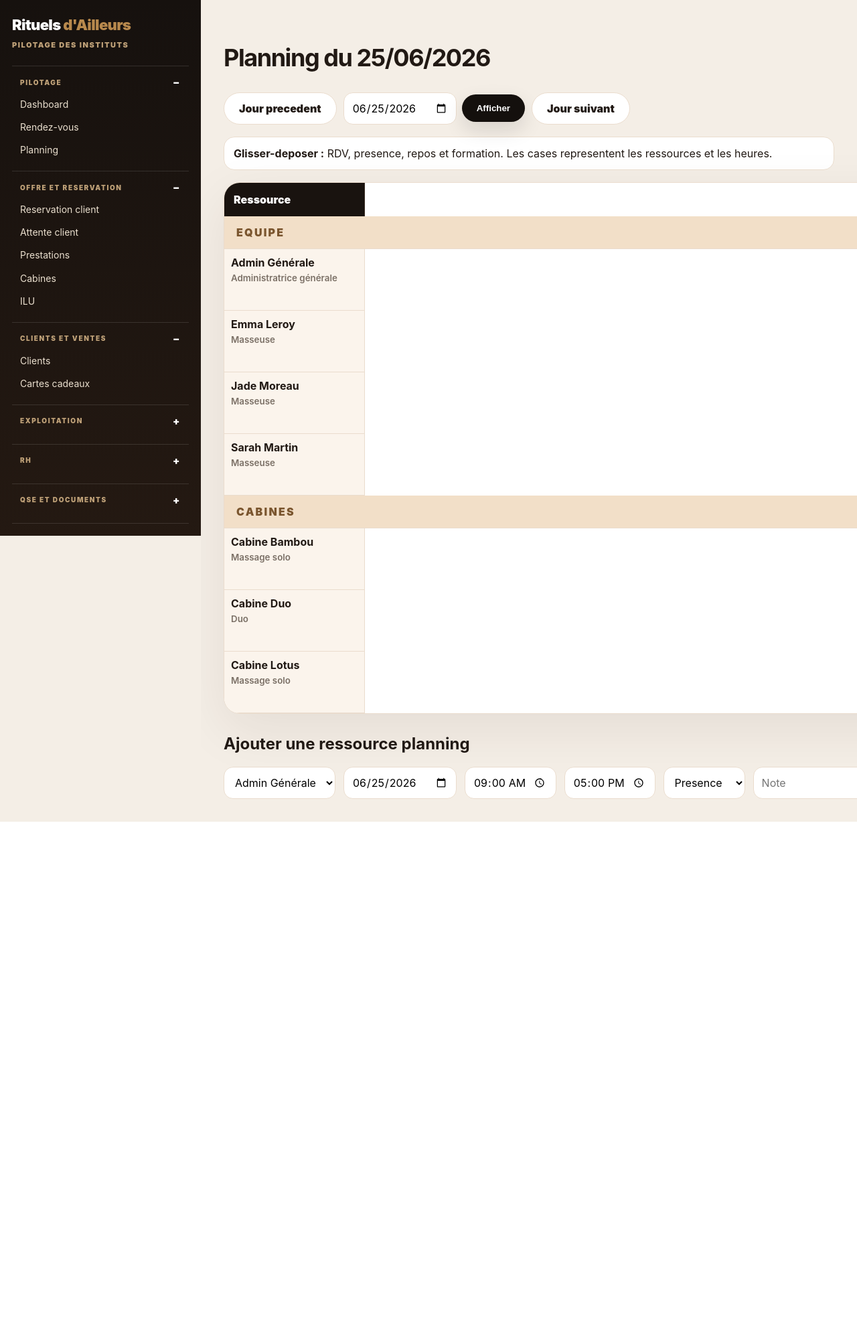
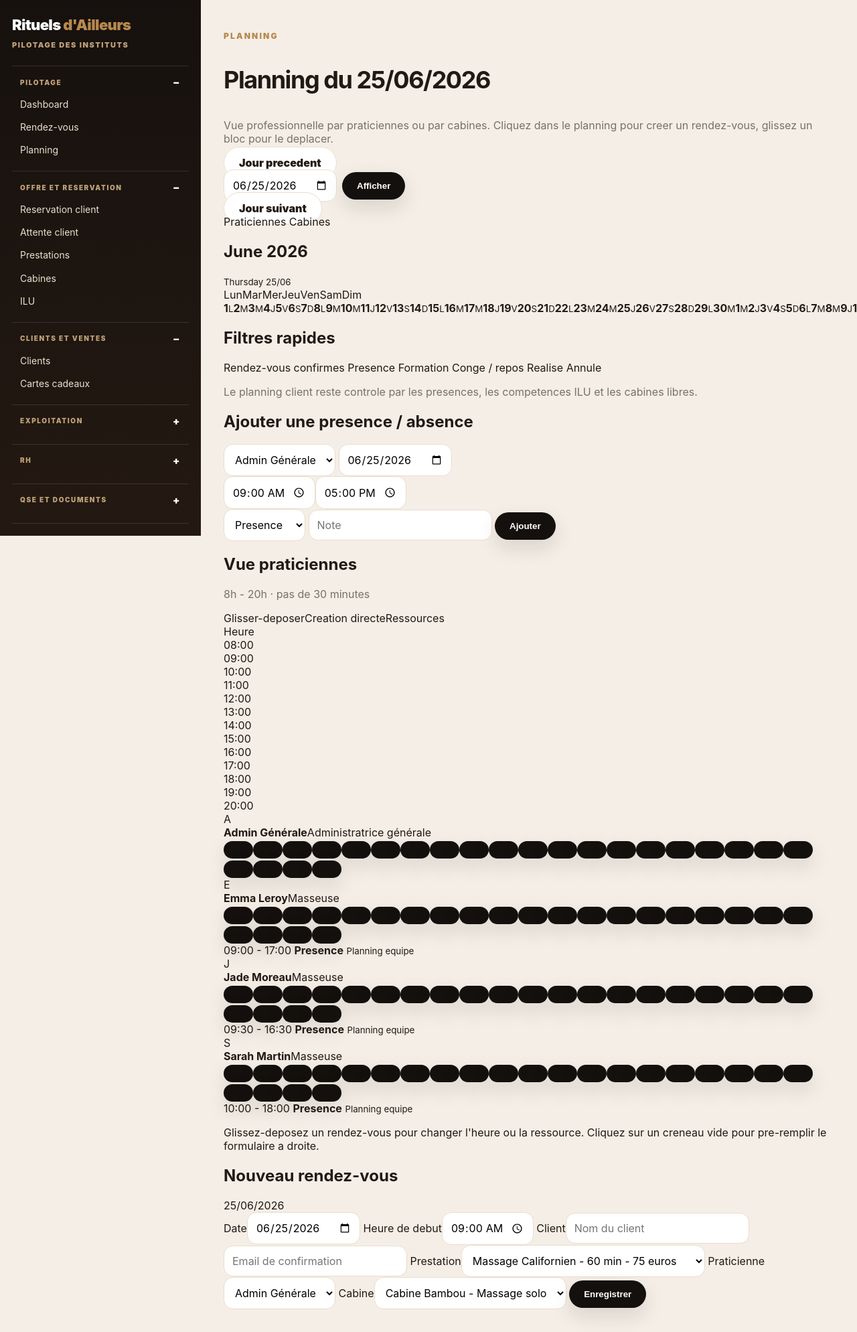
Before and after one commit to Normaxis/Rituelsd-ailleurs, a Flask app: page /admin/planning/ in a window 1280 px wide. Shown: the whole page at 67% size. Before the commit the page ends 1227 px from the top, so only its background shows below. Run offline with Flask 3, Linux system fonts and the light colour scheme; a user stored in the database is signed in.

Commit message:
Interface planning pro praticiennes cabines

```diff
--- a/app/templates/planning/board_body.html
+++ b/app/templates/planning/board_body.html
@@ -1,13 +1,123 @@
 <link rel="stylesheet" href="{{ url_for('static', filename='css/planning.css') }}">
-<h1>Planning du {{ selected_date.strftime('%d/%m/%Y') }}</h1>
-<div class="toolbar-actions"><a class="btn ghost" href="{{ url_for('planning.index', date=prev_day.isoformat()) }}">Jour precedent</a><form method="get" class="date-form"><input type="date" name="date" value="{{ selected_date.isoformat() }}"><button>Afficher</button></form><a class="btn ghost" href="{{ url_for('planning.index', date=next_day.isoformat()) }}">Jour suivant</a></div>
-<p class="legend"><b>Glisser-deposer :</b> RDV, presence, repos et formation. Les cases representent les ressources et les heures.</p>
-<section class="scheduler pro-scheduler" data-date="{{ selected_date.isoformat() }}">
-<div class="scheduler-head"><div>Ressource</div>{% for h in hours %}<div>{{h}}h</div>{% endfor %}</div>
-<div class="resource-section">Equipe</div>
-{% for u in users %}<div class="scheduler-row"><div class="resource"><b>{{u.full_name}}</b><small>{{u.role.label if u.role else ''}}</small></div>{% for h in hours %}<div class="cell drop-cell" data-resource-type="user" data-resource-id="{{u.id}}" data-hour="{{h}}">{% for s in slots if s.user_id==u.id and s.start_time.hour<=h and s.end_time.hour>h %}<span draggable="true" data-event-type="slot" data-event-id="{{s.id}}" class="event {{s.status}}">{{s.status}}</span>{% endfor %}{% for a in appointments if a.user_id==u.id and a.start_at.hour==h %}<span draggable="true" data-event-type="appointment" data-event-id="{{a.id}}" class="event rdv"><b>{{a.start_at.strftime('%H:%M')}}</b> {{a.treatment.name}}<br><small>{{a.customer_name}} - {{a.cabin.name}}</small></span>{% endfor %}</div>{% endfor %}</div>{% endfor %}
-<div class="resource-section">Cabines</div>
-{% for c in cabins %}<div class="scheduler-row cabin-row"><div class="resource"><b>{{c.name}}</b><small>{{c.cabin_type}}</small></div>{% for h in hours %}<div class="cell drop-cell" data-resource-type="cabin" data-resource-id="{{c.id}}" data-hour="{{h}}">{% for a in appointments if a.cabin_id==c.id and a.start_at.hour==h %}<span draggable="true" data-event-type="appointment" data-event-id="{{a.id}}" class="event rdv"><b>{{a.start_at.strftime('%H:%M')}}</b> {{a.treatment.name}}<br><small>{{a.user.full_name}}</small></span>{% endfor %}</div>{% endfor %}</div>{% endfor %}
+
+<section class="planning-pro-page" data-date="{{ selected_date.isoformat() }}" data-view="{{ selected_view }}">
+  <div class="planning-pro-title">
+    <div>
+      <p class="eyebrow">Planning</p>
+      <h1>Planning du {{ selected_date.strftime('%d/%m/%Y') }}</h1>
+      <p class="muted">Vue professionnelle par praticiennes ou par cabines. Cliquez dans le planning pour creer un rendez-vous, glissez un bloc pour le deplacer.</p>
+    </div>
+    <div class="planning-actions-top">
+      <a class="btn ghost" href="{{ url_for('planning.index', date=prev_day.isoformat(), view=selected_view) }}">Jour precedent</a>
+      <form method="get" class="date-form"><input type="hidden" name="view" value="{{ selected_view }}"><input type="date" name="date" value="{{ selected_date.isoformat() }}"><button>Afficher</button></form>
+      <a class="btn ghost" href="{{ url_for('planning.index', date=next_day.isoformat(), view=selected_view) }}">Jour suivant</a>
+    </div>
+  </div>
+
+  <div class="planning-view-switch">
+    <a class="{{ 'active' if selected_view=='user' }}" href="{{ url_for('planning.index', date=selected_date.isoformat(), view='user') }}">Praticiennes</a>
+    <a class="{{ 'active' if selected_view=='cabin' }}" href="{{ url_for('planning.index', date=selected_date.isoformat(), view='cabin') }}">Cabines</a>
+  </div>
+
+  <div class="planner-layout-pro">
+    <aside class="planner-side-panel">
+      <section class="planner-card mini-calendar-card">
+        <div class="mini-calendar-head"><h2>{{ selected_date.strftime('%B %Y')|capitalize }}</h2><small>{{ selected_date.strftime('%A %d/%m')|capitalize }}</small></div>
+        <div class="mini-weekdays"><span>Lun</span><span>Mar</span><span>Mer</span><span>Jeu</span><span>Ven</span><span>Sam</span><span>Dim</span></div>
+        <div class="mini-month-grid">
+          {% for week in month_weeks %}{% for day in week %}<a class="mini-day {{ 'outside' if day.outside }} {{ 'today' if day.today }} {{ 'selected' if day.selected }}" href="{{ url_for('planning.index', date=day.date.isoformat(), view=selected_view) }}"><b>{{ day.date.day }}</b><small>{{ ['L','M','M','J','V','S','D'][day.date.weekday()] }}</small></a>{% endfor %}{% endfor %}
+        </div>
+      </section>
+
+      <section class="planner-card legend-card">
+        <h2>Filtres rapides</h2>
+        <div class="legend-list">
+          <span><i class="swatch rdv"></i> Rendez-vous confirmes</span>
+          <span><i class="swatch present"></i> Presence</span>
+          <span><i class="swatch training"></i> Formation</span>
+          <span><i class="swatch holiday"></i> Conge / repos</span>
+          <span><i class="swatch completed"></i> Realise</span>
+          <span><i class="swatch cancelled"></i> Annule</span>
+        </div>
+        <p class="muted small-note">Le planning client reste controle par les presences, les competences ILU et les cabines libres.</p>
+      </section>
+
+      <section class="planner-card workslot-card">
+        <h2>Ajouter une presence / absence</h2>
+        <form class="planning-form-side" method="post">
+          <select name="user_id">{% for u in users %}<option value="{{u.id}}">{{u.full_name}}</option>{% endfor %}</select>
+          <input type="date" name="work_date" value="{{selected_date.isoformat()}}">
+          <div class="time-row"><input type="time" name="start_time" value="09:00"><input type="time" name="end_time" value="17:00"></div>
+          <select name="status"><option value="present">Presence</option><option value="off">Repos</option><option value="holiday">Conge</option><option value="training">Formation</option></select>
+          <input name="note" placeholder="Note">
+          <button>Ajouter</button>
+        </form>
+      </section>
+    </aside>
+
+    <main class="scheduler-main-pro">
+      <div class="scheduler-toolbar-pro">
+        <div>
+          <h2>{{ 'Vue praticiennes' if selected_view=='user' else 'Vue cabines' }}</h2>
+          <p class="muted">{{ scheduler_start_hour }}h - {{ scheduler_end_hour }}h · pas de 30 minutes</p>
+        </div>
+        <div class="toolbar-badges"><span>Glisser-deposer</span><span>Creation directe</span><span>Ressources</span></div>
+      </div>
+
+      <div class="calendar-board-wrap">
+        <div class="calendar-board" style="--cols: {{ board_resources|length if board_resources else 1 }}; --slots: {{ time_slots|length }};">
+          <div class="time-column">
+            <div class="time-header">Heure</div>
+            <div class="time-track">
+              {% for marker in time_markers %}<div class="time-marker" style="top:{{ marker.top }}%">{{ marker.label }}</div>{% endfor %}
+            </div>
+          </div>
+
+          <div class="resource-columns">
+            {% for resource in board_resources %}
+            <section class="resource-column" data-resource-id="{{ resource.id }}" data-resource-type="{{ resource.type }}">
+              <header class="resource-header-pro">
+                <div class="avatar-dot">{{ resource.name[:1] }}</div>
+                <div><b>{{ resource.name }}</b><span>{{ resource.subtitle }}</span></div>
+              </header>
+              <div class="resource-track">
+                <div class="slot-grid">
+                  {% for slot in time_slots %}<button type="button" class="slot-drop" data-resource-type="{{ resource.type }}" data-resource-id="{{ resource.id }}" data-time="{{ slot.time }}" title="Creer a {{ slot.time }}"></button>{% endfor %}
+                </div>
+                {% for block in resource.blocks %}
+                <article class="planning-block block-{{ block.kind|replace(' ', '-') }} {{ 'is-event' if block.appointment or block.slot }}" style="top:{{ block.top }}%;height:{{ block.height }}%;" {% if block.appointment %}draggable="true" data-event-type="appointment" data-event-id="{{ block.appointment.id }}"{% elif block.slot %}draggable="true" data-event-type="slot" data-event-id="{{ block.slot.id }}"{% endif %}>
+                  <span class="block-hour">{{ block.time }}</span>
+                  <b>{{ block.title }}</b>
+                  <small>{{ block.subtitle }}</small>
+                </article>
+                {% endfor %}
+              </div>
+            </section>
+            {% else %}
+            <div class="empty-board">Aucune ressource active.</div>
+            {% endfor %}
+          </div>
+        </div>
+      </div>
+      <p class="scheduler-hint">Glissez-deposez un rendez-vous pour changer l'heure ou la ressource. Cliquez sur un creneau vide pour pre-remplir le formulaire a droite.</p>
+    </main>
+
+    <aside class="create-panel-pro">
+      <section class="planner-card create-card">
+        <div class="create-card-head"><h2>Nouveau rendez-vous</h2><span id="selectedSlotLabel">{{ selected_date.strftime('%d/%m/%Y') }}</span></div>
+        <form method="post" action="{{ url_for('planning.create_appointment') }}" id="planningCreateForm" class="create-rdv-form">
+          <input type="hidden" name="view" value="{{ selected_view }}">
+          <label>Date</label><input type="date" name="date" id="createDate" value="{{ selected_date.isoformat() }}" required>
+          <label>Heure de debut</label><input type="time" name="time" id="createTime" value="09:00" required>
+          <label>Client</label><input name="customer_name" placeholder="Nom du client" required><input name="customer_email" placeholder="Email de confirmation">
+          <label>Prestation</label><select name="treatment_id" required>{% for t in treatments %}<option value="{{ t.id }}">{{ t.name }} - {{ t.duration_minutes }} min - {{ '%.0f'|format(t.price) }} euros</option>{% endfor %}</select>
+          <label>Praticienne</label><select name="user_id" id="createUser" required>{% for u in users %}<option value="{{ u.id }}">{{ u.full_name }}</option>{% endfor %}</select>
+          <label>Cabine</label><select name="cabin_id" id="createCabin" required>{% for c in cabins %}<option value="{{ c.id }}">{{ c.name }} - {{ c.cabin_type }}</option>{% endfor %}</select>
+          <button>Enregistrer</button>
+        </form>
+      </section>
+    </aside>
+  </div>
 </section>
-<h2>Ajouter une ressource planning</h2><form class="inline-form planning-form" method="post"><select name="user_id">{% for u in users %}<option value="{{u.id}}">{{u.full_name}}</option>{% endfor %}</select><input type="date" name="work_date" value="{{selected_date.isoformat()}}"><input type="time" name="start_time" value="09:00"><input type="time" name="end_time" value="17:00"><select name="status"><option value="present">Presence</option><option value="off">Repos</option><option value="holiday">Conge</option><option value="training">Formation</option></select><input name="note" placeholder="Note"><button>Ajouter</button></form>
+
 <script src="{{ url_for('static', filename='js/planning.js') }}"></script>
```
